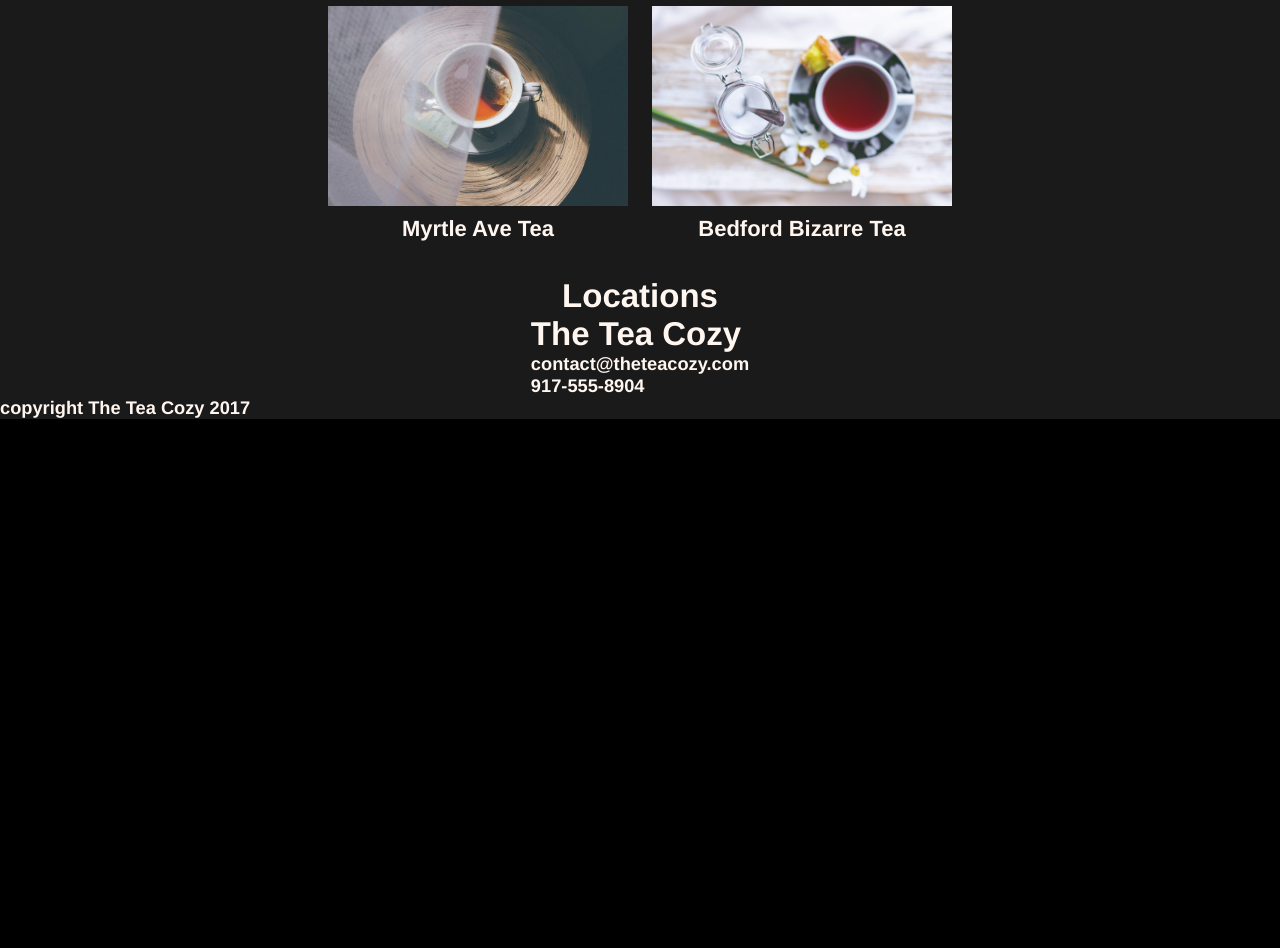
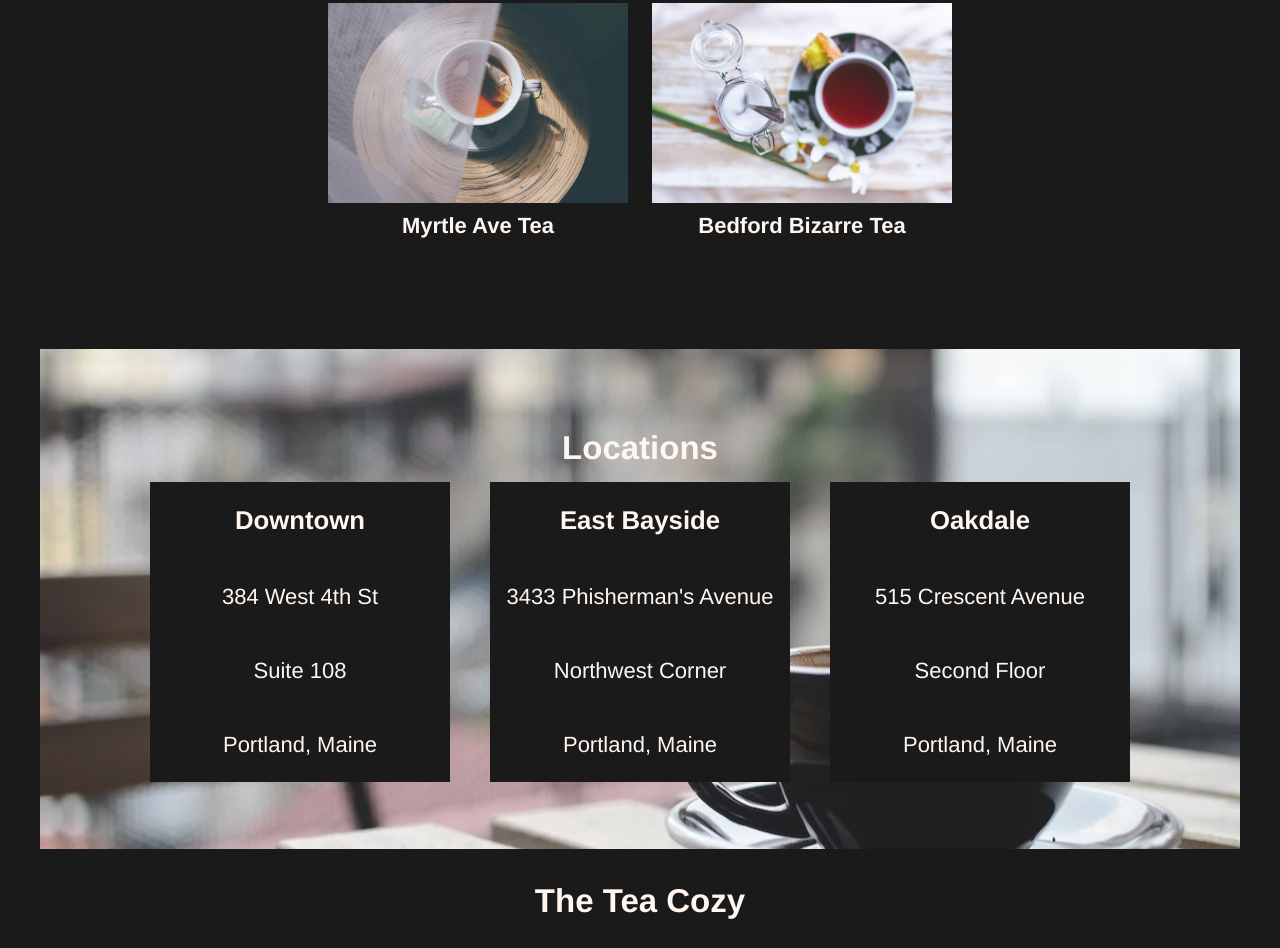
Before and after one commit to alexbache/codecademy_teacozy, a plain HTML site: page index.html in a window 1280 px wide. Shown: the part 1192-2140 px from the top of the page. Before the commit the page ends 1611 px from the top, so only its background shows below. Drawn offline with Linux system fonts and the light colour scheme.

Commit message:
all done

```diff
--- a/index.html
+++ b/index.html
@@ -52,11 +52,39 @@
             </div>
         </div>
     </section>
-    <section>
+    <section id="locations">
         <h2>Locations</h2>
-        <div class="card"></div>
+        <div id="locations-gallery">
+
+        <div class="card">
+            <div class="card-text">
+                <h3 class="location-title">Downtown</h3>
+                <p>384 West 4th St</p>
+                <p>Suite 108</p>
+                <p>Portland, Maine</p>
+            </div>
+        </div>
+
+        <div class="card">
+            <div class="card-text">
+                <h3 class="location-title">East Bayside</h3>
+                <p>3433 Phisherman's Avenue</p>
+                <p>Northwest Corner</p>
+                <p>Portland, Maine</p>
+            </div>
+        </div>
+
+        <div class="card">
+            <div class="card-text">
+                <h3 class="location-title">Oakdale</h3>
+                <p>515 Crescent Avenue</p>
+                <p>Second Floor</p>
+                <p>Portland, Maine</p>
+            </div>
+        </div>
+        </div>
     </section>
-    <section>
+    <section id="contact">
         <h2>The Tea Cozy</h2>
         <h5>contact@theteacozy.com</h5>
         <h5>917-555-8904</h5>
--- a/styles.css
+++ b/styles.css
@@ -53,18 +53,22 @@ nav {
 section{
     /* border:dotted 1px white; */
 
+
 }
 
 main{
     display:flex;
     flex-direction: column;
     align-items: center;
-    margin-top:69px;
+    margin-top:69px ;
+    margin-left: auto;
+    margin-right: auto;
+    max-width: 1200px;
 }
 
 #jumbotron{
     height: 700px;
-    width:94%;
+    width:100%;
     background-image: url("resources/img-mission-background.webp");
     background-repeat: no-repeat;
     background-position: center;
@@ -93,8 +97,9 @@ main{
 #thismonth{
     width:90%;
     text-align: center;
-    height:700px;
+    /* height:700px; */
     padding-top: 50px;
+    padding-bottom: 0px;
 }
 
 #thismonth>h2, #thismonth>h4{
@@ -103,31 +108,85 @@ main{
 
 
 .gallery{
-    margin-top:25px;
+    padding-top:10px;
     width: 100%;
-    /* background-color: yellow; */
-
 }
 
 .row{
     display:flex;
     flex-wrap: wrap;
     justify-content: center;
-
+    align-content: stretch;
 }
 
 .item-card{
-    /* border:solid 1px red; */
     width:300px;
     text-align: center;
     display:flex;
     flex-direction: column;
     align-items: center;
     margin:10px 12px;
-
 }
 
 .item-card img{
     width:300px;
     padding-bottom: 10px;
 }
+
+
+
+
+#locations{
+    width: 100%;
+    height:500px;
+    background-image: url("resources/img-locations-background.webp");
+    background-repeat: no-repeat;
+    background-position:center;
+    margin-top:100px;
+}
+
+#locations>h2{
+    text-align: center;
+    margin-top:80px;
+    margin-bottom:15px;
+}
+
+#locations-gallery{
+    display: flex;
+    justify-content: center;
+    height:300px;
+}
+
+
+.card{
+    background-color: black;
+    flex-basis: 300px;
+    margin:0 20px;
+    opacity: 1;
+}
+
+.card-text{
+    display: flex;
+    flex-direction: column;
+    height:100%;
+    align-items: center;
+    justify-content: space-around;
+}
+
+#contact{
+    width: 100%;
+    height: 200px;
+    display: flex;
+    flex-direction: column;
+    align-items: center;
+    justify-content: space-around;
+}
+
+#contact>h2{
+    margin: 20px;
+}
+
+footer{
+    padding: 30px 20px;
+
+}
```
